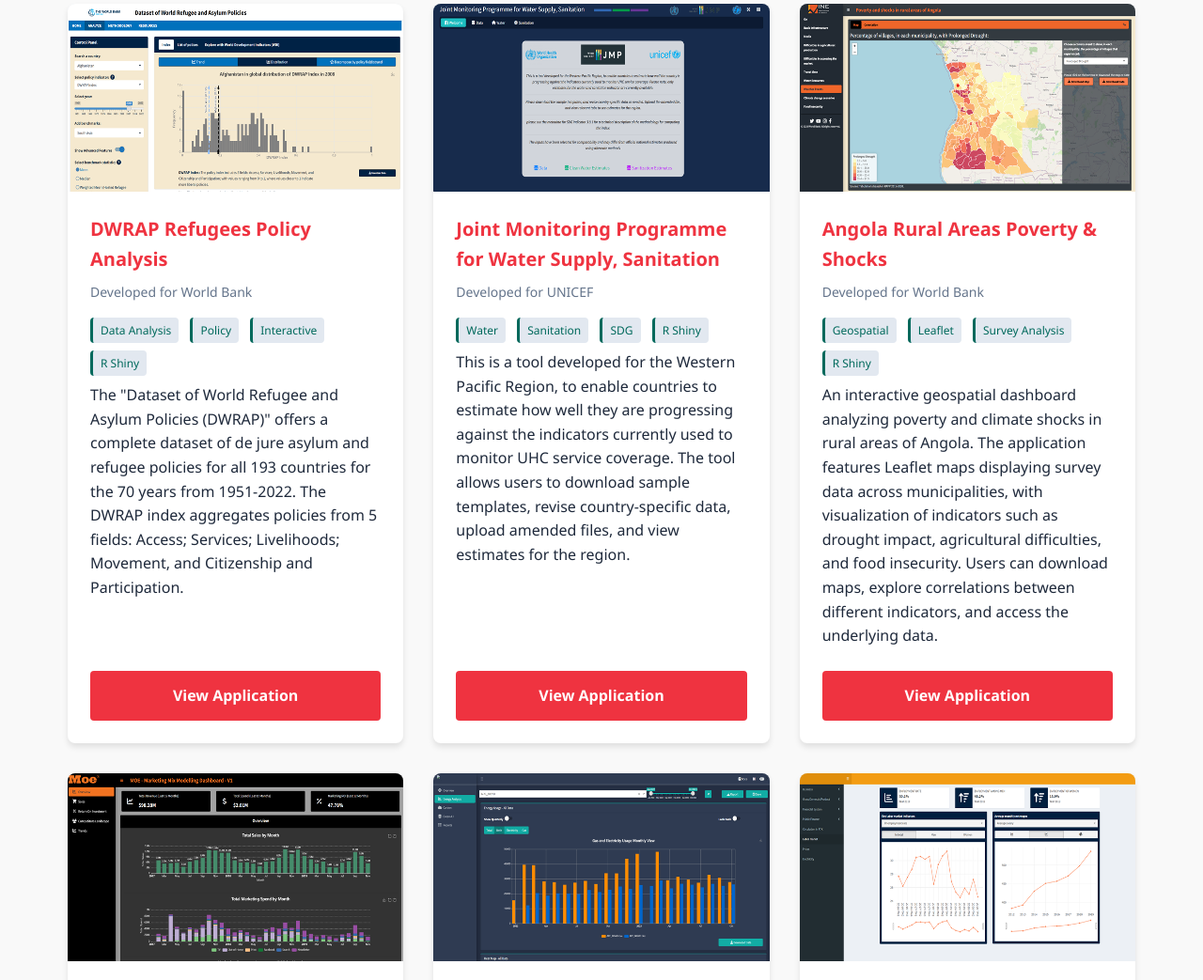
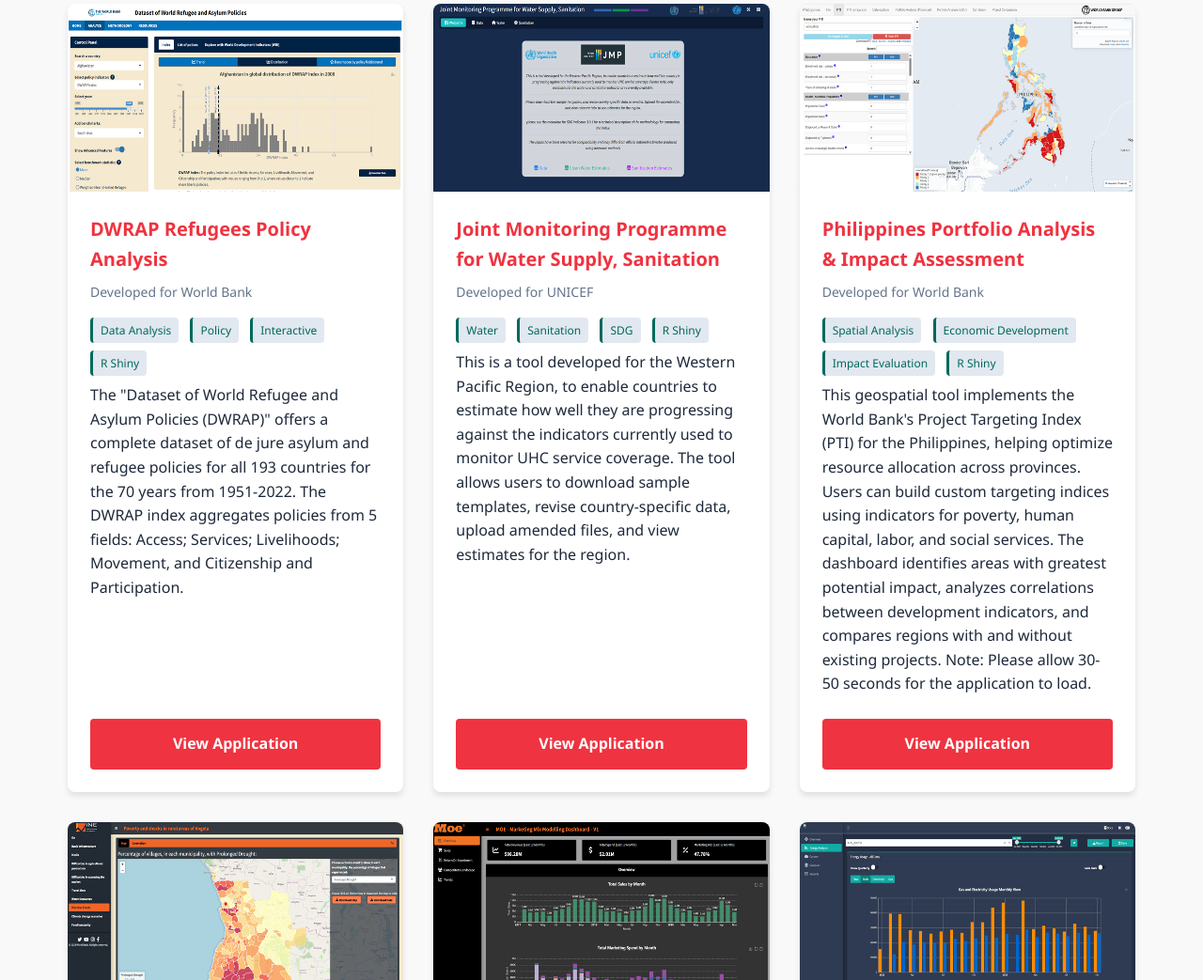
Before and after one commit to wajahat16079/shiny-portfolio, a plain HTML site: page index.html in a window 1280 px wide. Shown: the part 374-1417 px from the top of the page at 94% size. Drawn offline with Linux system fonts and the light colour scheme.

Commit message:
pti added

```diff
--- a/index.html
+++ b/index.html
@@ -251,6 +251,33 @@
                         Application</a>
                 </div>
             </div>
+            <!-- Philippines Portfolio Analysis App -->
+            <div class="app-card">
+                <div class="app-image">
+                    <img src="images/philPTI.png" alt="Philippines Portfolio Analysis Screenshot" width="100%"
+                        height="100%">
+                </div>
+                <div class="app-content">
+                    <h3 class="app-title">Philippines Portfolio Analysis & Impact Assessment</h3>
+                    <div class="app-meta">Developed for World Bank</div>
+                    <div>
+                        <span class="tag">Spatial Analysis</span>
+                        <span class="tag">Economic Development</span>
+                        <span class="tag">Impact Evaluation</span>
+                        <span class="tag">R Shiny</span>
+                    </div>
+                    <p class="app-description">
+                        This geospatial tool implements the World Bank's Project Targeting Index (PTI) for the
+                        Philippines, helping optimize resource allocation across provinces. Users can build custom
+                        targeting indices using indicators for poverty, human capital, labor, and social services. The
+                        dashboard identifies areas with greatest potential impact, analyzes correlations between
+                        development indicators, and compares regions with and without existing projects. Note: Please
+                        allow 30-50 seconds for the application to load.
+                    </p>
+                    <a href="https://portfolio-apps.shinyapps.io/philPTI/" class="app-link" target="_blank">View
+                        Application</a>
+                </div>
+            </div>
             <!-- Angola RAPP App -->
             <div class="app-card">
                 <div class="app-image">
```
Also changed, not shown: images/philPTI.png (added).
